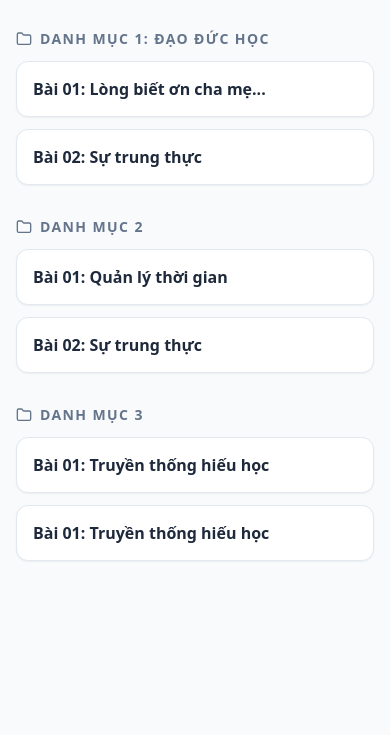
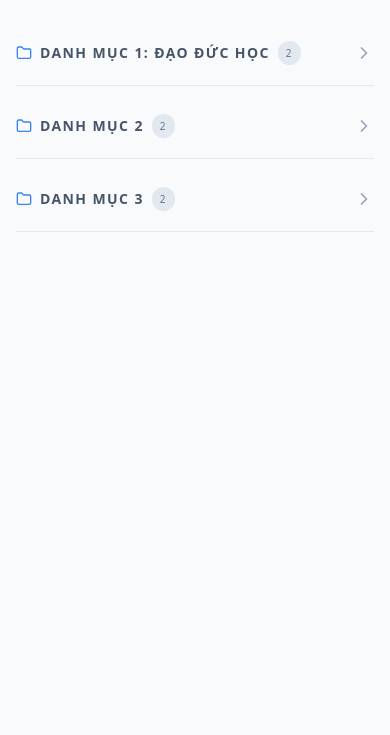
Before and after one commit to HoangLong23f3g2/giaoly, a plain HTML site: page index.html in a window 390 px wide. Shown: the part 109-844 px from the top of the page. Drawn offline with nearby package versions, Linux system fonts and the light colour scheme.

Commit message:
Update index.html

```diff
--- a/index.html
+++ b/index.html
@@ -7,11 +7,10 @@
     <script src="https://cdn.tailwindcss.com"></script>
     <script src="https://unpkg.com/lucide@latest"></script>
     <style>
-        /* Hiệu ứng hover mạnh hơn cho lựa chọn */
         .lecture-card:hover {
             border-color: #3b82f6;
             background-color: #f0f7ff;
-            transition: all 0.3s ease;
+            transition: all 0.2s ease;
         }
         .options-panel {
             transition: all 0.3s ease-out;
@@ -26,13 +25,20 @@
             padding-top: 12px;
             border-top: 1px solid #e2e8f0;
         }
+        /* Hiệu ứng xoay icon khi mở danh mục */
+        .chevron-icon {
+            transition: transform 0.3s ease;
+        }
+        .rotate-90 {
+            transform: rotate(90deg);
+        }
     </style>
 </head>
 <body class="bg-slate-50 min-h-screen font-sans text-slate-900">
 
     <div class="max-w-3xl mx-auto p-4 md:p-10">
         <div class="mb-8">
-            <h1 class="text-2xl font-extrabold text-slate-800">Thư Viện Thuyết Giảng</h1>
+            <h1 class="text-2xl font-extrabold text-slate-800 text-center md:text-left">Thư Viện Thuyết Giảng</h1>
             <div class="mt-4 relative">
                 <i data-lucide="search" class="absolute left-3 top-1/2 -translate-y-1/2 text-slate-400 w-4 h-4"></i>
                 <input type="text" id="searchInput" placeholder="Tìm tên bài giảng..."
@@ -116,18 +122,27 @@
 					}
 		];
 
-        function renderLectures(data) {
+        // Hàm render chính
+        function renderLectures(data, isSearching = false) {
             const container = document.getElementById('categoryContainer');
             container.innerHTML = '';
 
             data.forEach((category, catIndex) => {
                 const catSection = document.createElement('div');
-                catSection.className = 'mb-8';
+                catSection.className = 'mb-4 border-b border-slate-200 pb-2';
+
+                // Header của danh mục (Click để đóng/mở)
                 catSection.innerHTML = `
-                    <h2 class="text-sm font-bold text-slate-500 uppercase tracking-widest mb-3 flex items-center gap-2">
-                        <i data-lucide="folder" class="w-4 h-4"></i> ${category.categoryName}
-                    </h2>
-                    <div id="cat-list-${catIndex}" class="space-y-3"></div>
+                    <div onclick="toggleCategory(${catIndex})" class="flex items-center justify-between cursor-pointer py-3 group">
+                        <h2 class="text-sm font-bold text-slate-600 uppercase tracking-widest flex items-center gap-2 group-hover:text-blue-600 transition">
+                            <i data-lucide="folder" class="w-4 h-4 text-blue-500"></i> ${category.categoryName}
+                            <span class="text-[10px] bg-slate-200 text-slate-500 px-2 py-0.5 rounded-full font-normal">${category.lectures.length}</span>
+                        </h2>
+                        <i data-lucide="chevron-right" id="icon-${catIndex}" class="chevron-icon w-5 h-5 text-slate-400 ${isSearching ? 'rotate-90' : ''}"></i>
+                    </div>
+                    <div id="cat-content-${catIndex}" class="space-y-3 mt-2 ${isSearching ? '' : 'hidden'}">
+                        <div id="cat-list-${catIndex}" class="space-y-3 pb-4"></div>
+                    </div>
                 `;
                 container.appendChild(catSection);
 
@@ -135,22 +150,22 @@
                 category.lectures.forEach((lec, lecIndex) => {
                     const lectureId = `lec-${catIndex}-${lecIndex}`;
                     const row = document.createElement('div');
-                    row.className = 'lecture-card bg-white p-4 rounded-xl border border-slate-200 shadow-sm cursor-pointer';
+                    row.className = 'lecture-card bg-white p-4 rounded-xl border border-slate-100 shadow-sm cursor-pointer ml-2 md:ml-6';
                     row.innerHTML = `
                         <div onclick="toggleOptions('${lectureId}')">
-                            <div class="text-slate-800 font-semibold leading-snug break-words">
+                            <div class="text-slate-800 font-medium leading-snug break-words">
                                 ${lec.name}
                             </div>
                         </div>
-                        <div id="${lectureId}" class="options-panel flex gap-2 md:gap-6 justify-start">
-                            <button onclick="openModal('${lec.name} - Transcript', \`${lec.transcript}\`)" class="flex items-center gap-1.5 text-blue-600 font-medium text-sm hover:underline">
-                                <i data-lucide="file-text" class="w-4 h-4"></i> Transcript
+                        <div id="${lectureId}" class="options-panel flex gap-4 md:gap-6 justify-start">
+                            <button onclick="openModal('${lec.name} - Transcript', \`${lec.transcript}\`)" class="flex items-center gap-1.5 text-blue-600 font-medium text-xs hover:underline">
+                                <i data-lucide="file-text" class="w-3.5 h-3.5"></i> Transcript
                             </button>
-                            <button onclick="openModal('${lec.name} - Tóm tắt', \`${lec.summary}\`)" class="flex items-center gap-1.5 text-amber-600 font-medium text-sm hover:underline">
-                                <i data-lucide="align-left" class="w-4 h-4"></i> Tóm tắt
+                            <button onclick="openModal('${lec.name} - Tóm tắt', \`${lec.summary}\`)" class="flex items-center gap-1.5 text-amber-600 font-medium text-xs hover:underline">
+                                <i data-lucide="align-left" class="w-3.5 h-3.5"></i> Tóm tắt
                             </button>
-                            <a href="${lec.link}" target="_blank" class="flex items-center gap-1.5 text-emerald-600 font-medium text-sm hover:underline">
-                                <i data-lucide="external-link" class="w-4 h-4"></i> Link
+                            <a href="${lec.link}" target="_blank" class="flex items-center gap-1.5 text-emerald-600 font-medium text-xs hover:underline">
+                                <i data-lucide="external-link" class="w-3.5 h-3.5"></i> Link
                             </a>
                         </div>
                     `;
@@ -160,16 +175,29 @@
             lucide.createIcons();
         }
 
+        // Hàm đóng mở danh mục
+        function toggleCategory(index) {
+            const content = document.getElementById(`cat-content-${index}`);
+            const icon = document.getElementById(`icon-${index}`);
+
+            if (content.classList.contains('hidden')) {
+                content.classList.remove('hidden');
+                icon.classList.add('rotate-90');
+            } else {
+                content.classList.add('hidden');
+                icon.classList.remove('rotate-90');
+            }
+        }
+
         function toggleOptions(id) {
-            // Đóng các cái khác (nếu muốn)
+            // Chỉ đóng các option khác trong cùng một danh mục hoặc toàn trang (tùy chọn)
             document.querySelectorAll('.options-panel').forEach(el => {
                 if(el.id !== id) el.classList.remove('show');
             });
-            // Mở cái hiện tại
             document.getElementById(id).classList.toggle('show');
         }
 
-        // Logic Modal & Download giữ nguyên từ bản trước
+        // --- Logic Modal & Download ---
         let currentTitle = "", currentContent = "";
         function openModal(title, content) {
             currentTitle = title; currentContent = content;
@@ -191,15 +219,22 @@
             link.click();
         }
 
+        // Logic Tìm kiếm: Tự động mở danh mục nếu có kết quả khớp
         document.getElementById('searchInput').addEventListener('input', function(e) {
             const term = e.target.value.toLowerCase();
+            if (term.trim() === "") {
+                renderLectures(lectureData, false);
+                return;
+            }
             const filteredData = lectureData.map(cat => ({
                 ...cat,
                 lectures: cat.lectures.filter(lec => lec.name.toLowerCase().includes(term))
             })).filter(cat => cat.lectures.length > 0);
-            renderLectures(filteredData);
+
+            renderLectures(filteredData, true);
         });
 
+        // Khởi tạo ban đầu
         renderLectures(lectureData);
     </script>
 </body>
```
